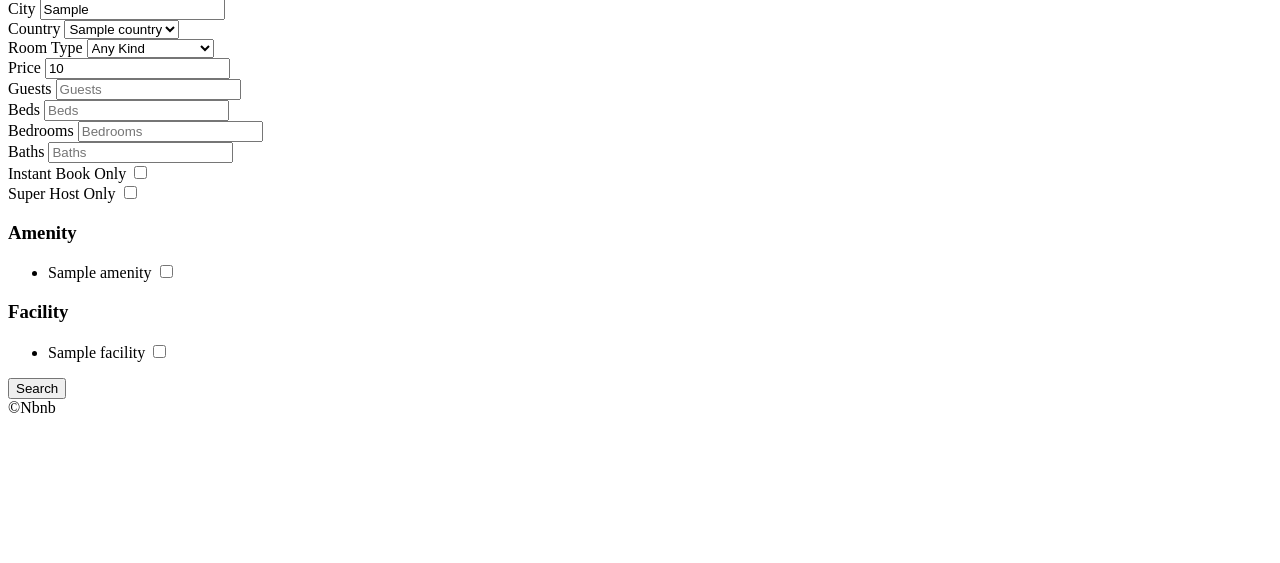
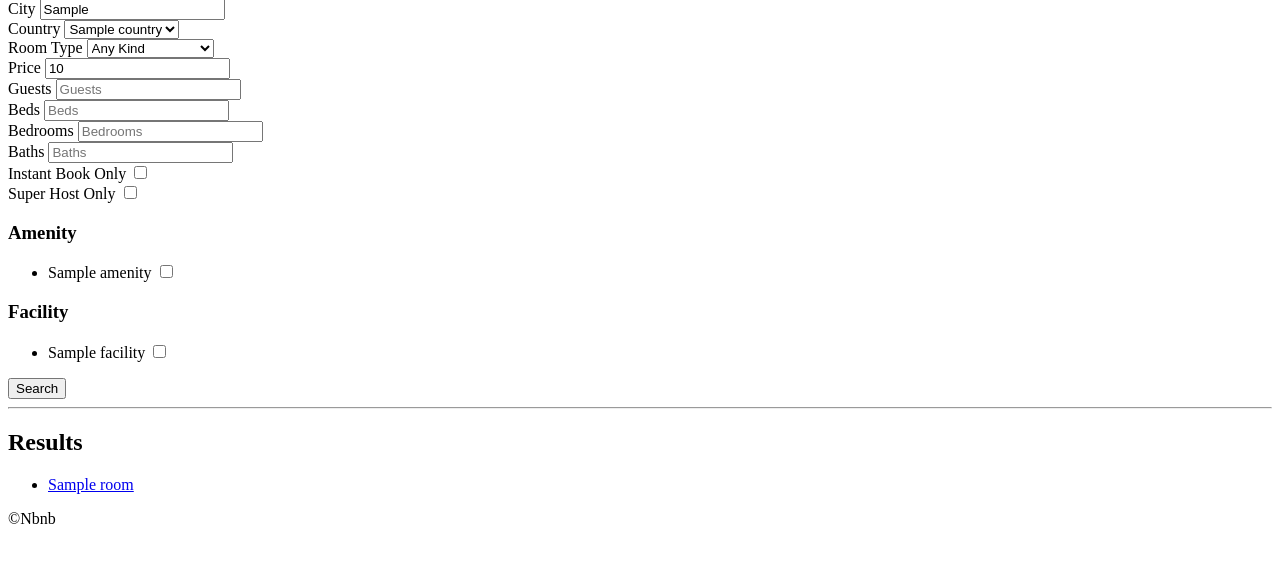
Before and after one commit to ng-lee/airbnb-clone-2019-retrial, a Django app: template templates/rooms/search.html in a window 1280 px wide. Shown: the part 133-696 px from the top of the page. Run offline with Django 3.2, Linux system fonts and the light colour scheme; tables that the repository leaves empty hold one stand-in row (values such as "Sample post"); the template is opened without the code that fills it: values that come from a table or form of the project are taken from there, most other values are stand-ins (such as "Sample title", 1, 10 or a date in 2020).

Commit message:
filtered rooms part One

```diff
--- a/rooms/admin.py
+++ b/rooms/admin.py
@@ -74,6 +74,7 @@ class RoomAdmin(admin.ModelAdmin):
             "Spaces",
             {
                 "fields": (
+                    "room_type",
                     "guests",
                     "beds",
                     "bedrooms",
--- a/templates/rooms/search.html
+++ b/templates/rooms/search.html
@@ -90,4 +90,14 @@
         </div>
         <button>Search</button>
     </form>
+    <hr />
+    <h2>Results</h2>
+    <ul>
+        {% for room in rooms %}
+            <li>
+                <a href="{% url 'rooms:detail' room.pk %}">{{room.name}}</a>
+            </li>
+        {% endfor %}
+    </ul>
+
 {% endblock content %}
```
Also changed, not shown: rooms/views.py (+13 -1 lines).
